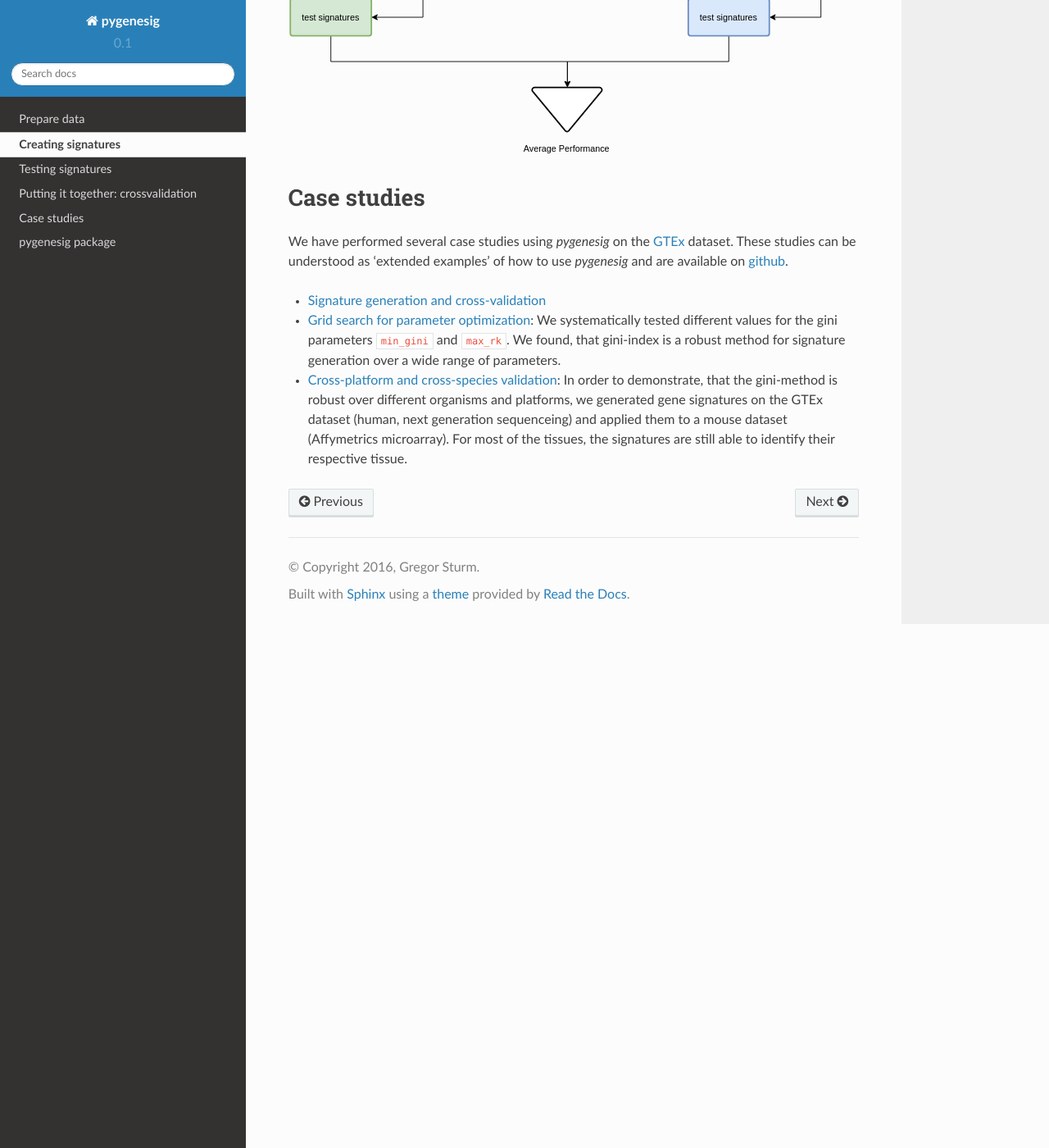
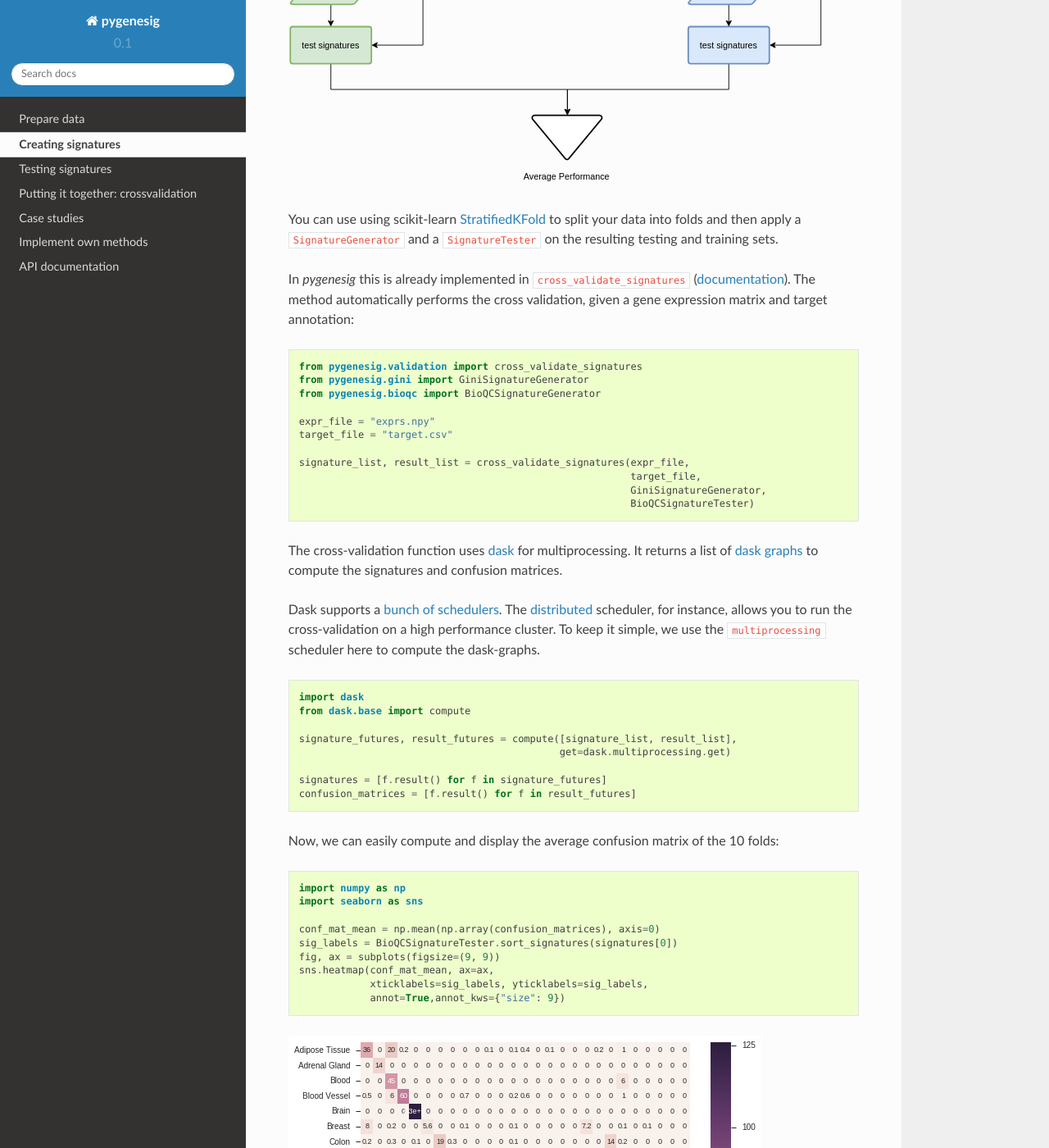
Before and after one commit to grst/pygenesig, a Sphinx documentation site: the page built from docs/use_pygenesig.md, in a window 1280 px wide and 1400 px high, scrolled down 2426 px. Shown: the whole window at 82% size. Built offline with Sphinx 7.4.7 and the Read the Docs theme 2.0.0, drawn with Linux system fonts in a browser that asks for light colours; some of the changed text lies outside the part shown.

Commit message:
Update docs.

````diff
--- a/docs/conf.py
+++ b/docs/conf.py
@@ -160,7 +160,7 @@ html_static_path = ['_static']
 
 # If true, SmartyPants will be used to convert quotes and dashes to
 # typographically correct entities.
-#html_use_smartypants = True
+html_use_smartypants = True
 
 # Custom sidebar templates, maps document names to template names.
 #html_sidebars = {}
@@ -302,7 +302,7 @@ source_parsers = {
 # app setup hook
 def setup(app):
     app.add_config_value('recommonmark_config', {
-            'url_resolver': lambda url: '/' + url,
+            'url_resolver': lambda url: '' + url,
             'auto_toc_tree_section': 'Contents',
             'enable_eval_rst' : True,
             'enable_inline_math' : True,
--- a/docs/developers_guide.md
+++ b/docs/developers_guide.md
@@ -1 +1,74 @@
-# How to make your own SignatureGenerator and SignatureTester
+# Implement own methods
+
+A major strength of *pygenesig* is its flexibility. Here, we show how you can implement own methods for generating and testing signatures.
+
+To standardize the API for creating and testing signatures, pygenesig provides two abstract classes, `SignatureGenerator` and `SignatureTester` which serve as template for the different methods.
+
+## Implement a SignatureGenerator
+To get started, read the [apidoc](apidoc.html) of SignatureGenerator. Essentially, all you have to do is creating a child class of `SignatureGenerator` and implement the method `_mk_signatures(expr, target)`.
+The method needs to return a signature dictionary as described in the [data preparation tutorial](prepare_data.html).
+
+For example:
+
+```python
+class MySignatureGenerator(SignatureGenerator):
+    def _mk_signatures(self, expr, target):
+        tissues = set(target)
+        return {
+            tissue: get_enriched_genes_with_my_method(expr, target, tissue)
+                for tissue in tissues
+        }
+```
+
+You can also override the constructor `__init__()` to pass additional parameters to your class.
+Make always sure to call the parent constructor, though, as it performs some consistency checks on the data:
+
+```python
+class MySignatureGenerator(SignatureGenerator):
+    def __init__(self, expr, target, param1=42):
+        super(MySignatureGenerator, self).__init__(expr, target)
+        self.param1 = 42
+
+    def _mk_signatures(self, expr, target):
+        # ...
+```
+
+
+### Example: GiniSignatureGenerator
+This is what our `GiniSignatureGenerator` looks like:
+
+```python
+class GiniSignatureGenerator(SignatureGenerator):
+    def __init__(self, expr, target, min_gini=.7, max_rk=3, min_expr=1):
+        super(GiniSignatureGenerator, self).__init__(expr, target)
+        self.min_gini = min_gini
+        self.max_rk = max_rk
+        self.min_expr = min_expr
+
+    def _mk_signatures(self, expr, target):
+        df_aggr = aggregate_expression(expr, target)
+        return get_gini_signatures(df_aggr, min_gini=self.min_gini,
+                                   max_rk=self.max_rk, min_expr=self.min_expr)
+```
+
+## Implement a SignatureTester
+To get started, read the [apidoc](apidoc.html) of SignatureTester. Essentially, all you have to do is creating a child class of `SignatureTester` and implement the method `_predict(expr, signatures)`.
+The method returns a list of the predicted labels for each samples.
+
+For example, a random predictor, being agnostic of the signatures could look like:
+```python
+import random
+
+class MySignatureTester(SignatureTester):
+    def _predict(self, expr, signatures):
+        tissues = list(signatures.keys())
+        return [
+            random.choice(tissues) for _ in range(expr.shape[1])
+        ]
+
+```
+
+Obviously, you want to implement something meaningful instead!
+
+## Beyond signatures
+Actually, instead of passing signature dictionaries, you can pass whatever model between a `SignatureGenerator` and a `SignatureTester`, as long as the two implementations 'speak the same language'. For example, one could imagine using a support vector machine for predicting the tissue. In that case you could pass the trained model instead of the signatures.
--- a/docs/use_pygenesig.md
+++ b/docs/use_pygenesig.md
@@ -10,6 +10,7 @@ target = np.genfromtxt("target.csv", delimiter=",", dtype=str)
 
 Now, we can generate signatures with the signature generator of our choice:
 ```python
+from pygenesig.gini import GiniSignatureGenerator
 sg = GiniSignatureGenerator(expr, target)
 signatures = sg.mk_signatures()
 ```
@@ -30,6 +31,7 @@ Which will result in something like
 To test signatures, we initalize the tester with the gene expression data and the target labels. Then, we can test different signature sets on the data:
 
 ```python
+from pygenesig.bioqc import BioQCSignatureTester
 st = BioQCSignatureTester(expr, target)
 actual, predicted = st.test_signatures(signatures)
 ```
@@ -58,9 +60,55 @@ To avoid overfitting sample specific noise, we can use *crossvalidation* to crea
 
 ![flowchart](_static/img/pygenesig_xval.svg)
 
+You can use using scikit-learn [StratifiedKFold](http://scikit-learn.org/stable/modules/generated/sklearn.model_selection.StratifiedKFold.html#sklearn.model_selection.StratifiedKFold) to split your data into folds and then apply a `SignatureGenerator` and a `SignatureTester` on the resulting testing and training sets.
+
+In *pygenesig* this is already implemented in `cross_validate_signatures` ([documentation](apidoc.html#pygenesig.validation.cross_validate_signatures)). The method automatically performs the cross validation, given a gene expression matrix and target annotation:
+
+```python
+from pygenesig.validation import cross_validate_signatures
+from pygenesig.gini import GiniSignatureGenerator
+from pygenesig.bioqc import BioQCSignatureGenerator
+
+expr_file = "exprs.npy"
+target_file = "target.csv"
+
+signature_list, result_list = cross_validate_signatures(expr_file,
+                                                        target_file,
+                                                        GiniSignatureGenerator,
+                                                        BioQCSignatureTester)
+```
+
+The cross-validation function uses [dask](http://dask.pydata.org) for multiprocessing. It returns a list of [dask graphs](http://dask.pydata.org/en/latest/custom-graphs.html) to compute the signatures and confusion matrices.
+
+Dask supports a [bunch of schedulers](http://dask.pydata.org/en/latest/scheduler-overview.html). The [distributed](https://distributed.readthedocs.io/en/latest/quickstart.html) scheduler, for instance, allows you to run the cross-validation on a high performance cluster. To keep it simple, we use the `multiprocessing` scheduler here to compute the dask-graphs.
+```python
+import dask
+from dask.base import compute
+
+signature_futures, result_futures = compute([signature_list, result_list],
+                                            get=dask.multiprocessing.get)
+
+signatures = [f.result() for f in signature_futures]
+confusion_matrices = [f.result() for f in result_futures]
+```
+
+Now, we can easily compute and display the average confusion matrix of the 10 folds:
+```python
+import numpy as np
+import seaborn as sns
+
+conf_mat_mean = np.mean(np.array(confusion_matrices), axis=0)
+sig_labels = BioQCSignatureTester.sort_signatures(signatures[0])
+fig, ax = subplots(figsize=(9, 9))
+sns.heatmap(conf_mat_mean, ax=ax,
+            xticklabels=sig_labels, yticklabels=sig_labels,
+            annot=True,annot_kws={"size": 9})
+```
+![xval heatmap](_static/img/xval_heatmap.png)
+
 # Case studies
 We have performed several case studies using *pygenesig* on the [GTEx](http://www.gtexportal.org/home/) dataset. These studies can be understood as 'extended examples' of how to use *pygenesig* and are available on [github](https://github.com/grst/gene-set-study/tree/master/notebooks).
 
-* [Signature generation and cross-validation](https://github.com/grst/gene-set-study/blob/master/notebooks/validate_gini.ipynb)
-* [Grid search for parameter optimization](https://github.com/grst/gene-set-study/blob/master/notebooks/gini-gridsearch.ipynb): We systematically tested different values for the gini parameters `min_gini` and `max_rk`. We found, that gini-index is a robust method for signature generation over a wide range of parameters.
-* [Cross-platform and cross-species validation](https://github.com/grst/gene-set-study/blob/master/notebooks/validate-mouse.ipynb): In order to demonstrate, that the gini-method is robust over different organisms and platforms, we generated gene signatures on the GTEx dataset (human, next generation sequenceing) and applied them to a mouse dataset (Affymetrics microarray). For most of the tissues, the signatures are still able to identify their respective tissue.
+* [Cross validation](https://github.com/grst/gene-set-study/blob/master/notebooks/validate_gini.ipynb): Full working example of cross-validation on GTEx data.
+* [Grid search for parameter optimization](https://github.com/grst/gene-set-study/blob/master/notebooks/gini-gridsearch.ipynb): Systematic test of different parameters for the GiniSignatureGenerator. We found, that gini-index is a robust method for signature generation over a wide range of parameters.
+* [Cross-platform and cross-species validation](https://github.com/grst/gene-set-study/blob/master/notebooks/validate-mouse.ipynb): Validation of signatures on a different platform and organism. We generated gene signatures on the GTEx dataset (human, next generation sequenceing) and applied them to a mouse dataset (Affymetrics microarray). For most of the tissues, the signatures are still able to identify their respective tissue.
````
Also changed, not shown: docs/apidoc.md (added, +57 -0 lines), docs/index.md (+4 -3 lines), docs/modules.rst (deleted, +0 -7 lines), docs/prepare_data.md (+2 -1 lines), docs/pygenesig.rst (deleted, +0 -62 lines), docs/_static/img/xval_heatmap.png (added).
